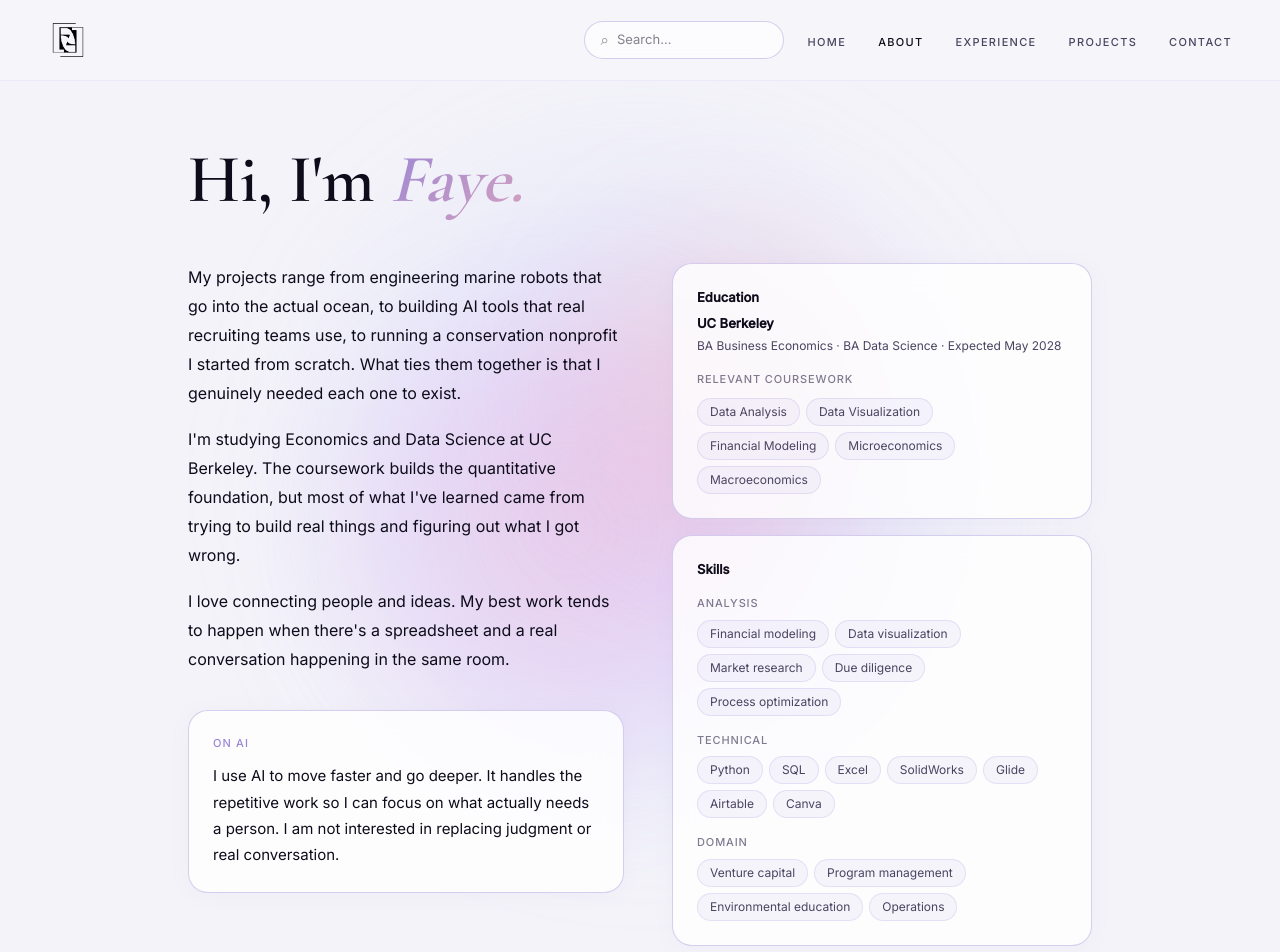
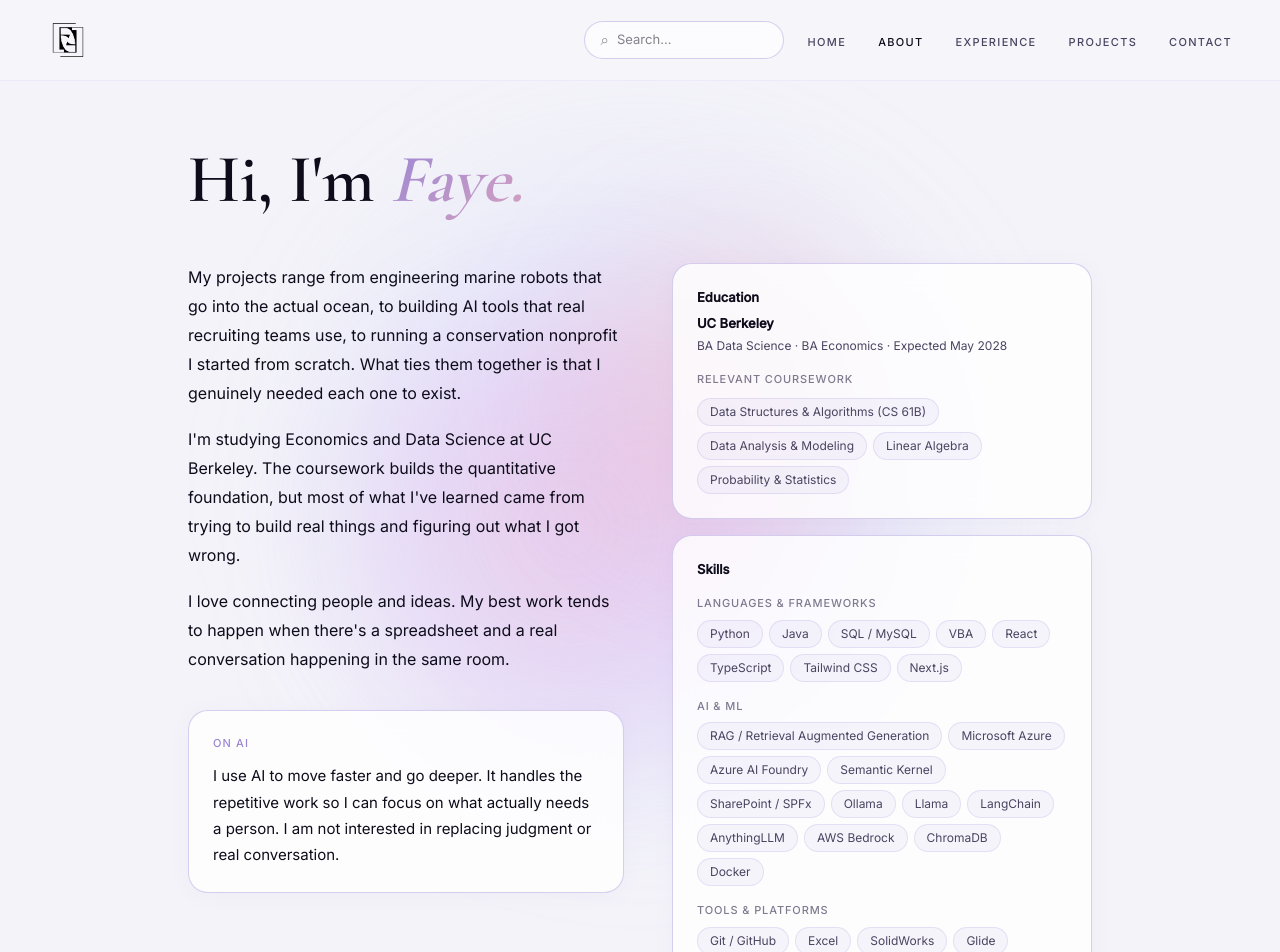
Before and after one commit to flinlabs/new-portfolio, a Next.js app: page /about in a window 1280 px wide. Shown: the top 952 px of the page. Built offline with nearby package versions, Linux system fonts and the light colour scheme.

Commit message:
updated skills

```diff
--- a/app/about/page.tsx
+++ b/app/about/page.tsx
@@ -1,10 +1,11 @@
 const skills: Record<string, string[]> = {
-	"Analysis": ["Financial modeling", "Data visualization", "Market research", "Due diligence", "Process optimization"],
-	"Technical": ["Python", "SQL", "Excel", "SolidWorks", "Glide", "Airtable", "Canva"],
-	"Domain": ["Venture capital", "Program management", "Environmental education", "Operations"],
+	"Languages & Frameworks": ["Python", "Java", "SQL / MySQL", "VBA", "React", "TypeScript", "Tailwind CSS", "Next.js"],
+	"AI & ML": ["RAG / Retrieval Augmented Generation", "Microsoft Azure", "Azure AI Foundry", "Semantic Kernel", "SharePoint / SPFx", "Ollama", "Llama", "LangChain", "AnythingLLM", "AWS Bedrock", "ChromaDB", "Docker"],
+	"Tools & Platforms": ["Git / GitHub", "Excel", "SolidWorks", "Glide", "Airtable"],
+	"Domain": ["Commercial real estate", "Venture capital", "AI product development", "Financial modeling", "Market research", "Due diligence", "Prompt engineering"],
 }
 
-const coursework = ["Data Analysis", "Data Visualization", "Financial Modeling", "Microeconomics", "Macroeconomics"]
+const coursework = ["Data Structures & Algorithms (CS 61B)", "Data Analysis & Modeling", "Linear Algebra", "Probability & Statistics"]
 
 const chip: React.CSSProperties = {
 	fontSize: "12px",
@@ -77,7 +78,7 @@ export default function About() {
 						<p style={{ fontSize: "13px", fontWeight: 600, color: "var(--text)", marginBottom: "6px" }}>Education</p>
 						<p style={{ fontSize: "13px", fontWeight: 600, marginBottom: "4px" }}>UC Berkeley</p>
 						<p style={{ fontSize: "12px", color: "var(--text-muted)", marginBottom: "16px", lineHeight: 1.5 }}>
-							BA Business Economics · BA Data Science · Expected May 2028
+							BA Data Science · BA Economics · Expected May 2028
 						</p>
 						<p style={{ fontSize: "11px", fontWeight: 500, letterSpacing: "0.08em", textTransform: "uppercase", color: "var(--text-muted)", marginBottom: "10px", opacity: 0.7 }}>Relevant Coursework</p>
 						<div style={{ display: "flex", flexWrap: "wrap", gap: "6px" }}>
```
